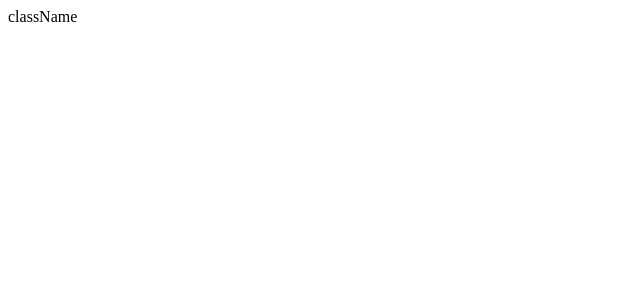
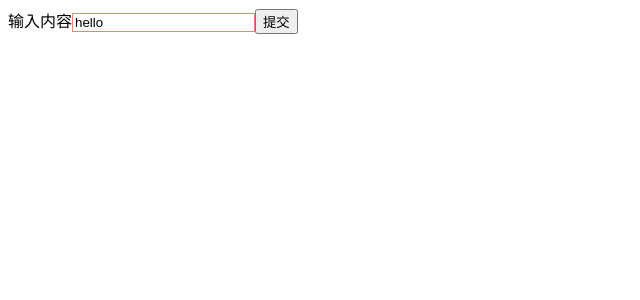
Before and after one commit to andypoplar/LearnReact, a React (Create React App) app: page / in a window 1280 px wide. Shown: the top 300 px of the page, without its empty margins (0-640 px from the left). Built offline with nearby package versions, Linux system fonts and the light colour scheme.

Commit message:
TodoList

```diff
--- a/src/App.js
+++ b/src/App.js
@@ -1,11 +1,11 @@
-import React from 'react';
+import React, { Component }from 'react';
 
-function App() {
-  return (
-    <div className="App">
-      className
-    </div>
-  );
+class App extends Component {
+  render() {
+    return (
+      <div>hello world</div>
+    )
+  }
 }
 
 export default App;
--- a/src/index.js
+++ b/src/index.js
@@ -1,11 +1,10 @@
 import React from 'react';
 import ReactDOM from 'react-dom';
-import App from './App';
-
+import TodoList from './todoList';
 
 ReactDOM.render(
   <React.StrictMode>
-    <App />
+    <TodoList />
   </React.StrictMode>,
   document.getElementById('root')
 );
--- /dev/null
+++ b/src/style.css
@@ -0,0 +1,3 @@
+.input {
+  border: 1px solid salmon;
+}
--- /dev/null
+++ b/src/todoItem.js
@@ -0,0 +1,24 @@
+import React, { Component } from 'react'
+
+class TodoItem extends Component {
+
+  constructor(props) {
+    super(props)
+    this.handleItemClick = this.handleItemClick.bind(this)
+  }
+
+  render() {
+    return (
+      // 接受父组件向子组件传递的数据
+      <div onClick={this.handleItemClick}>{ this.props.content }</div>
+    )
+  }
+
+  // 子组件传给父组件数据
+  handleItemClick() {
+    const { index, handleItemClick } = this.props
+    handleItemClick(index)
+  }
+}
+
+export default TodoItem
--- /dev/null
+++ b/src/todoList.js
@@ -0,0 +1,93 @@
+import React, { Component, Fragment} from 'react'
+import TodoItem from './todoItem'
+import './style.css'
+
+class TodoList extends Component {
+  constructor(props) {
+    super(props)
+    this.state = {
+      inputValue: 'hello',
+      list: []
+    }
+    this.handleInputChange = this.handleInputChange.bind(this)
+    this.handleSubmitClick = this.handleSubmitClick.bind(this)
+    this.handleDeleteClick = this.handleDeleteClick.bind(this)
+  }
+
+  render() {
+    return (
+      // Fragment可替代最外层的div元素
+      <Fragment>
+        <div>
+          {/* JSX注释格式 */}
+          <label htmlFor="insertArea">输入内容</label>
+          <input
+            id="insertArea"
+            className="input"
+            value={this.state.inputValue}
+            onChange={this.handleInputChange}
+          />
+          <button onClick={this.handleSubmitClick}>提交</button>
+        </div>
+        <div>
+          <ul>{this.getTodoList()}</ul>
+        </div>
+      </Fragment>
+    )
+  }
+
+  getTodoList() {
+    return (
+      this.state.list.map((item, index) => {
+        return (
+          <div key={index}>
+            <TodoItem
+              content={item}
+              index={index}
+              // 接受子组件向父组件传递的方法，注意绑定的this
+              handleItemClick={this.handleDeleteClick}
+            />
+          </div>
+        )
+      })
+    )
+  }
+
+  handleInputChange(e) {
+    const inputValue = e.target.value
+    this.setState(() => ({
+      inputValue
+    }))
+    // this.setState({
+    //   inputValue: e.target.value
+    // })
+  }
+
+  handleSubmitClick() {
+    // prevState：修改数据之前的那一次数据，等价于this.state
+    this.setState((prevState) => ({
+      list: [...prevState.list, prevState.inputValue],
+      inputValue: ''
+    }))
+
+    // this.setState({
+    //   list: [...this.state.list, this.state.inputValue],
+    //   inputValue: ''
+    // })
+  }
+
+  handleDeleteClick(index) {
+    const list = [...this.state.list]
+    list.splice(index, 1)
+
+    this.setState(() => ({
+      list
+    }))
+
+    // this.setState({
+    //   list
+    // })
+  }
+}
+
+export default TodoList
```
Also changed, not shown: public/index.html (+0 -23 lines).
